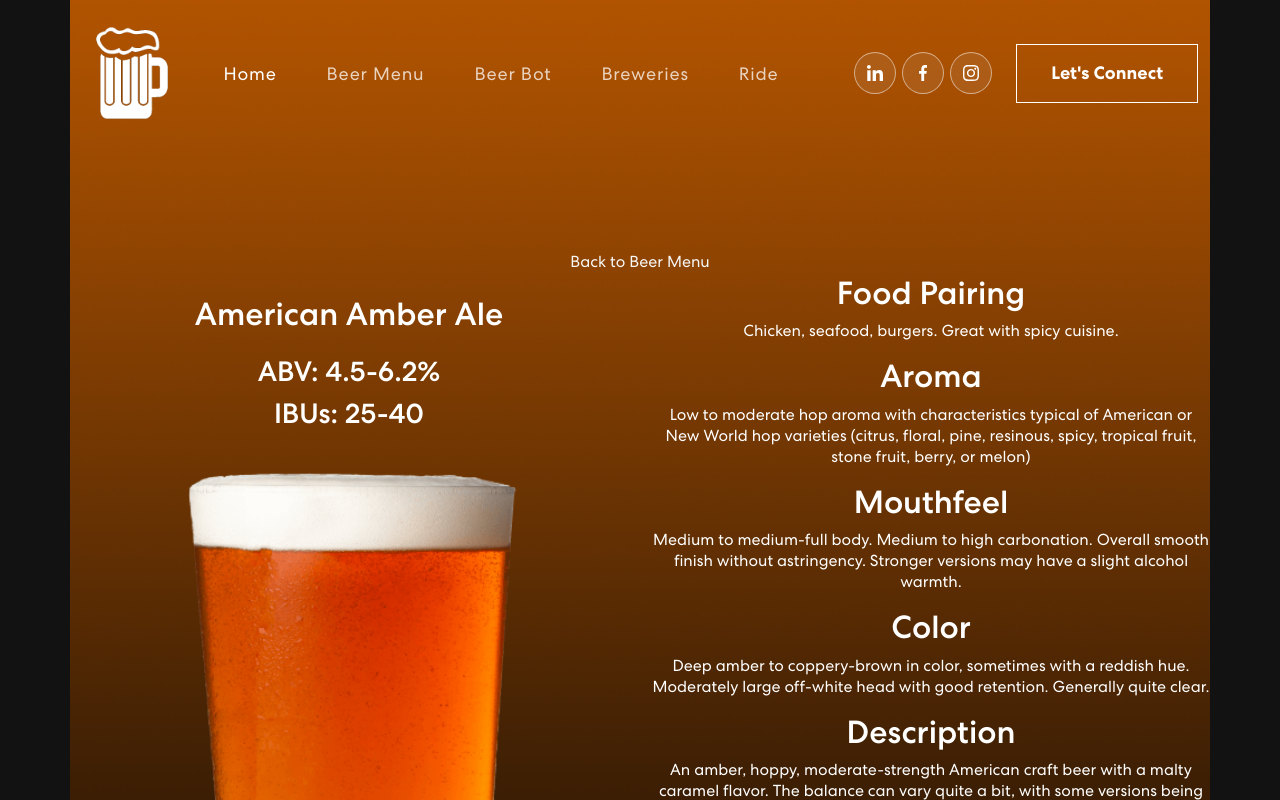
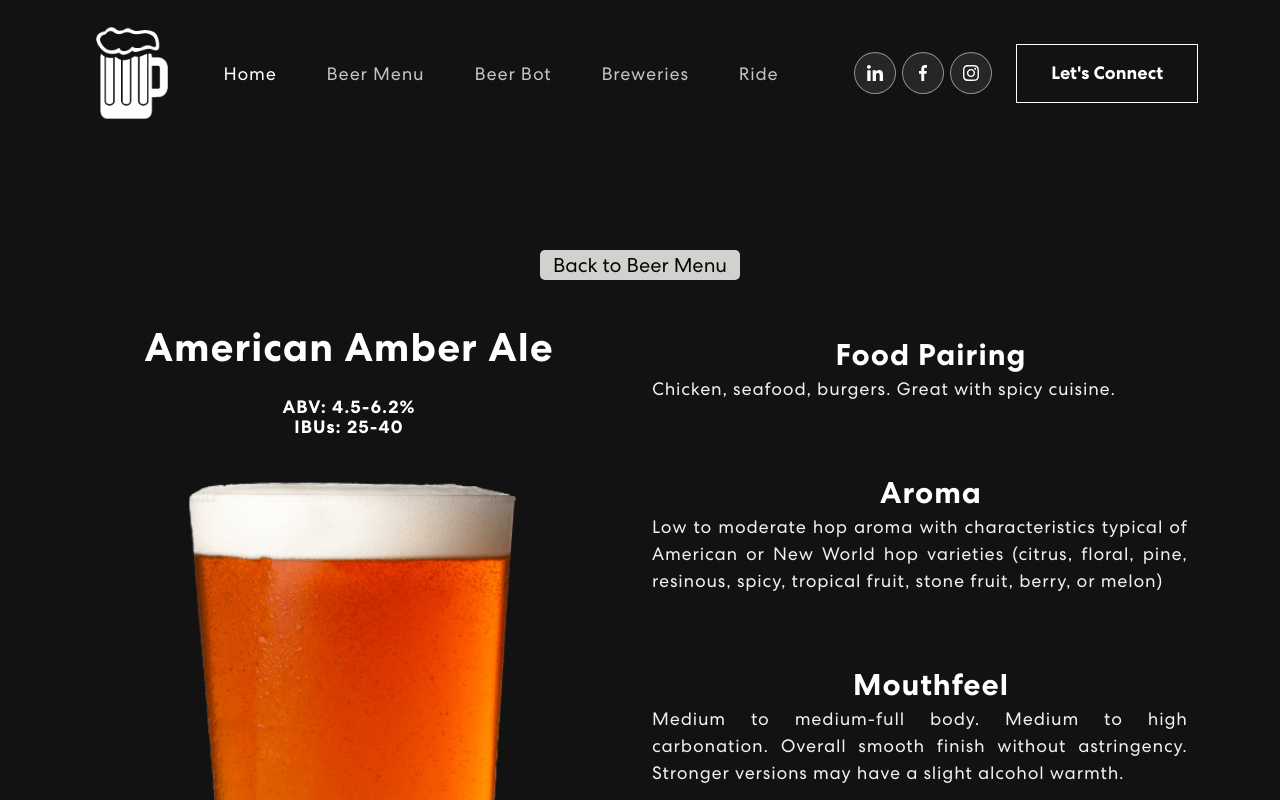
Before and after one commit to tiennhann/brew-hound, a React (Create React App) app: page /moreInfo/0 in a window 1280 px wide. Shown: the top 800 px of the page. Built offline with nearby package versions, Linux system fonts and the light colour scheme.

Commit message:
Edit beer menu and beer info

```diff
--- a/src/components/BeerItem.js
+++ b/src/components/BeerItem.js
@@ -7,11 +7,13 @@ import Row from 'react-bootstrap/Row';
 import Col from 'react-bootstrap/Col';
 import 'bootstrap/dist/css/bootstrap.min.css';
 import { Link } from 'react-router-dom';
+import '../styles/BeerItem.css';
+
 //Link is used to make card clickable
 //index is used to pass the index variable to the url
 //passing the varibale makes the each card point to its own page
 
-function BeerItem({image, name, ABV, description, index}) {
+function BeerItem({image, name, ABV, index}) {
     const [show, setShow] = useState(false);
 
     const handleClose = () => setShow(false);
@@ -20,7 +22,7 @@ function BeerItem({image, name, ABV, description, index}) {
         <>
         <div className='beerCard'>
             <Link to={{pathname: `/moreInfo/${index}`}}>
-                <Card style={{ width: '18rem', color: 'black' }}>
+                <Card className = 'card' style={{ width: '18rem', color: 'black' }}>
                     <Card.Img variant='top' src={image}/>
 
                     <Card.Body>
--- a/src/pages/Foodpairing.js
+++ b/src/pages/Foodpairing.js
@@ -13,8 +13,9 @@ function Foodpairing() {
   const [menu, setMenu] = useState(false);
 
   const radios = [
+    { name: 'Beer Menu', value: '2' },
     { name: 'Food and Beer Pairing', value: '1' },
-    { name: 'Beer Menu', value: '2' },
+
   ];
   console.log("Menu: " + menu);
   console.log("infographic: " + infographic);
--- a/src/pages/MoreInfo.js
+++ b/src/pages/MoreInfo.js
@@ -16,7 +16,9 @@ function MoreInfo(beerItem) {
             <div>
                 <Row>
                     <Col sm={12}>
-                        <Link to='/pairing'>Back to Beer Menu</Link>
+                        <Link to='/pairing'>
+                            <button>Back to Beer Menu</button>
+                        </Link>
                     </Col>
                 </Row>
                 <Row>
--- a/src/styles/Beer.css
+++ b/src/styles/Beer.css
@@ -43,6 +43,7 @@
   height: 300px;
   margin: 90px;
   box-shadow: 0px 3px 15px rgba(0, 0, 0, 0.2);
+
 }
 
 .beerItem:hover {
--- /dev/null
+++ b/src/styles/BeerItem.css
@@ -0,0 +1,11 @@
+.card{
+    width: 90%;
+    max-width: 440px;
+    color: #fff;
+    text-align: center;
+    padding: 50px 35px;
+    border: 1px solid rgb(255, 255, 255, 0.3);
+    background: rgb(255, 255, 255, 0.2);
+    border-radius: 16px;
+
+}
--- a/src/styles/MoreInfo.css
+++ b/src/styles/MoreInfo.css
@@ -6,7 +6,6 @@
   justify-content: center;
   align-items: center;
   flex-direction: column;
-  background-image: url("../assets/img/home.jpeg");
   background-position: top center;
   background-size: cover;
   background-repeat: no-repeat;
@@ -18,3 +17,56 @@
     display: flex;
     justify-content: left;
 }
+
+.page button {
+  color: black;
+  border: none;
+  border-radius: 5px;
+  cursor: pointer;
+  justify-content: center;
+  background-color: hsla(24, 38%, 97%, 0.835);
+  height: 30px;
+  width: 200px;
+  color: rgb(7, 7, 7);
+  text-decoration: none;
+  font-size: 20px;
+}
+
+.page button:hover {
+  background-color: #f36a08;
+  cursor: pointer;
+  transition: 0.3s ease-in;
+}
+
+.page h1 {
+  font-size: 40px;
+  font-weight: 700;
+  letter-spacing: 1px;
+  line-height: 2;
+  margin-bottom: 20px;
+}
+
+.page h2 {
+  padding-top: 75px;
+  font-size: 30px;
+  font-weight: 700;
+  letter-spacing: 1px;
+  line-height: 0;
+  margin-bottom: 20px;
+}
+.page h3 {
+    font-size: 18px;
+    font-weight: 700;
+    letter-spacing: 1px;
+    line-height: 0;
+    margin-bottom: 20px;
+}
+
+.page p {
+  color: #f4eeee;
+  font-size: 18px;
+  letter-spacing: 0.8px;
+  line-height: 1.5em;
+  width: 96%;
+  text-align: justify;
+}
--- a/src/styles/Ride.css
+++ b/src/styles/Ride.css
@@ -9,7 +9,7 @@
     background-repeat: no-repeat;
     background-size: cover;
 
-    padding: 0px 0 100px 0;
+    padding: 150px 0 100px 0;
     background-image: url("../assets/img/home.jpeg");
     background-position: top center;
     background-size: cover;
```
Also changed, not shown: 1 other file (tests, documents, lock files or other folders).
